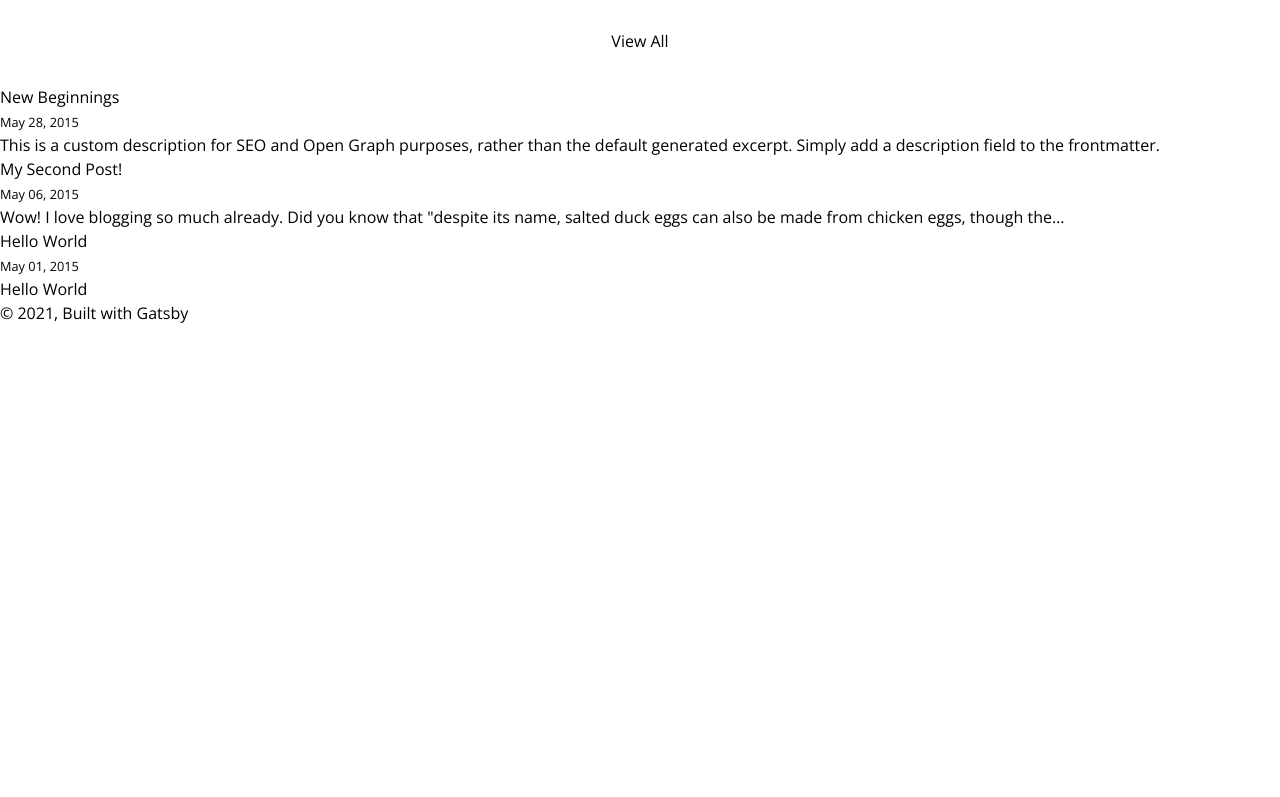
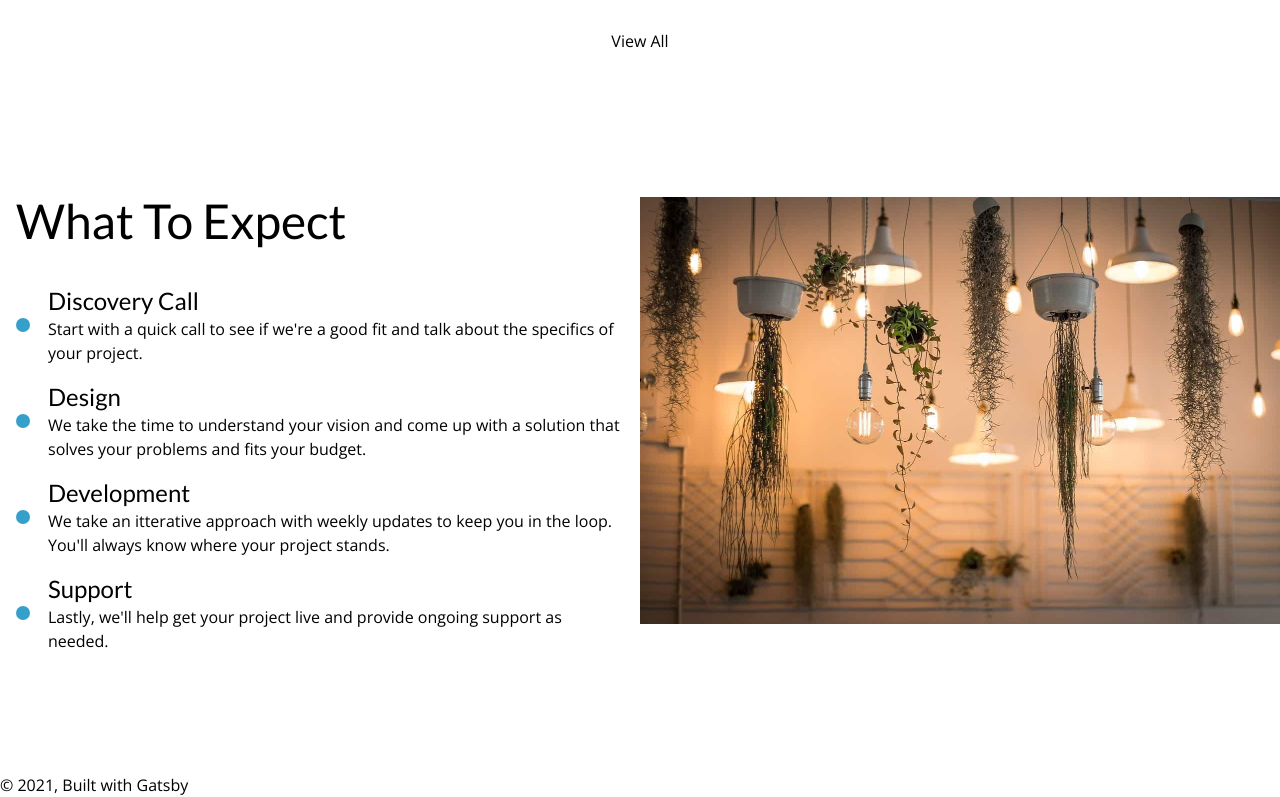
Before and after one commit to TotalWebConnections/total-web-connections, a Gatsby site: page / in a window 1280 px wide. Shown: the part 2265-3062 px from the top of the page. Before the commit the page ends 2590 px from the top, so only its background shows below. Built offline with nearby package versions, Linux system fonts and the light colour scheme; Gatsby itself is replaced by a stand-in of ours.

Commit message:
process section

```diff
--- /dev/null
+++ b/src/components/home/Blog.js
@@ -0,0 +1,13 @@
+import * as React from "react"
+import { Link } from "gatsby"
+
+const Blog = () => {
+
+  return (
+    <div className="text-center py-28 max-w-5xl m-auto px-4 md:px-0">
+      <h3 className="text-5xl pb-8">Recent News</h3>
+    </div>
+  )
+}
+
+export default Blog
--- /dev/null
+++ b/src/components/home/Process.js
@@ -0,0 +1,36 @@
+import * as React from "react"
+import { Link } from "gatsby"
+
+const Process = () => {
+
+  return (
+    <div className="py-28">
+      <div className="grid grid-cols-1 md:grid-cols-2 sm:grid-cols-2">
+        <div className="px-4">
+          <h3 className="text-5xl pb-8">What To Expect</h3>
+          <div className="py-2 pl-8 blueDot relative">
+            <h4 className="text-2xl">Discovery Call</h4>
+            <p>Start with a quick call to see if we're a good fit and talk about the specifics of your project.</p>
+          </div>
+          <div className="py-2 pl-8 blueDot relative">
+            <h4 className="text-2xl">Design</h4>
+            <p>We take the time to understand your vision and come up with a solution that solves your problems and fits your budget.</p>
+          </div>
+          <div className="py-2 pl-8 blueDot relative">
+            <h4 className="text-2xl">Development</h4>
+            <p>We take an itterative approach with weekly updates to keep you in the loop. You'll always know where your project stands.</p>
+          </div>
+          <div className="py-2 pl-8 blueDot relative">
+            <h4 className="text-2xl">Support</h4>
+            <p>Lastly, we'll help get your project live and provide ongoing support as needed.</p>
+          </div>
+        </div>
+        <div>
+          <img src="/images/preview2.jpg" />
+        </div>
+      </div>
+    </div>
+  )
+}
+
+export default Process
--- a/src/components/home/Services.js
+++ b/src/components/home/Services.js
@@ -48,19 +48,19 @@ const Services = () => {
             style={{height: "300px"}}
           >
             <p
-              className="absolute transition-all"
+              className="absolute transition-all min-w-full"
               style={{left: slide === 0 ? "0px" : "100%"}}
             >
               A place for your business to live online. Beautiful, functional sites uniquely designed for your brand.
             </p>
             <p
-              className="absolute transition-all"
+              className="absolute transition-all min-w-full"
               style={{left: slide === 1 ? "0px" : "100%"}}
             >
               For complex functional needs. Database driven and optimize from design to the code to be efficient.
             </p>
             <p
-              className="absolute transition-all"
+              className="absolute transition-all min-w-full"
               style={{left: slide === 2 ? "0px" : "100%"}}
             >
               Dedicated solutions for mobile devices. Custom designed to work on mobile devices.
--- a/src/components/home/Work.js
+++ b/src/components/home/Work.js
@@ -6,7 +6,7 @@ const Work = () => {
 
   return (
     <div>
-      <div className="grid grid-cols-4">
+      <div className="grid grid-cols-2 md:grid-cols-4">
         <div className="relative Home__workItem" style={{backgroundImage: "url('/images/preview.jpg')", backgroundSize: "cover", height: "300px"}}>
           <a href="#">
             <div className="Home__workItem__overlay w-full h-full text-white flex align-center flex-col justify-center text-center">
@@ -20,7 +20,7 @@ const Work = () => {
 
         <div className="relative Home__workItem" style={{backgroundImage: "url('/images/preview2.jpg')", backgroundSize: "cover", height: "300px"}}>
           <a href="#">
-            <div className="Home__workItem__overlay w-full h-full text-white flex align-center flex-col justify-center text-center">
+            <div className="Home__workItem__overlay red w-full h-full text-white flex align-center flex-col justify-center text-center">
               <div className="Home__workItem__content">
                 <h3 className="text-4xl">Project Name</h3>
                 <h4>Type</h4>
@@ -42,7 +42,7 @@ const Work = () => {
 
         <div className="relative Home__workItem" style={{backgroundImage: "url('/images/preview2.jpg')", backgroundSize: "cover", height: "300px"}}>
           <a href="#">
-            <div className="Home__workItem__overlay w-full h-full text-white flex align-center flex-col justify-center text-center">
+            <div className="Home__workItem__overlay red w-full h-full text-white flex align-center flex-col justify-center text-center">
               <div className="Home__workItem__content">
                 <h3 className="text-4xl">Project Name</h3>
                 <h4>Type</h4>
@@ -64,7 +64,7 @@ const Work = () => {
 
         <div className="relative Home__workItem" style={{backgroundImage: "url('/images/preview2.jpg')", backgroundSize: "cover", height: "300px"}}>
           <a href="#">
-            <div className="Home__workItem__overlay w-full h-full text-white flex align-center flex-col justify-center text-center">
+            <div className="Home__workItem__overlay red w-full h-full text-white flex align-center flex-col justify-center text-center">
               <div className="Home__workItem__content">
                 <h3 className="text-4xl">Project Name</h3>
                 <h4>Type</h4>
@@ -86,7 +86,7 @@ const Work = () => {
 
         <div className="relative Home__workItem" style={{backgroundImage: "url('/images/preview2.jpg')", backgroundSize: "cover", height: "300px"}}>
           <a href="#">
-            <div className="Home__workItem__overlay w-full h-full text-white flex align-center flex-col justify-center text-center">
+            <div className="Home__workItem__overlay red w-full h-full text-white flex align-center flex-col justify-center text-center">
               <div className="Home__workItem__content">
                 <h3 className="text-4xl">Project Name</h3>
                 <h4>Type</h4>
--- a/src/pages/index.js
+++ b/src/pages/index.js
@@ -8,6 +8,8 @@ import Seo from "../components/seo"
 import Hero from "../components/home/Hero"
 import Services from "../components/home/Services"
 import Work from "../components/home/Work"
+import Blog from "../components/home/Blog"
+import Process from "../components/home/Process"
 
 const BlogIndex = ({ data, location }) => {
   const siteTitle = data.site.siteMetadata?.title || `Title`
@@ -25,38 +27,7 @@ const BlogIndex = ({ data, location }) => {
       </div>
       <Services />
       <Work />
-      <ol style={{ listStyle: `none` }}>
-        {posts.map(post => {
-          const title = post.frontmatter.title || post.fields.slug
-
-          return (
-            <li key={post.fields.slug}>
-              <article
-                className="post-list-item"
-                itemScope
-                itemType="http://schema.org/Article"
-              >
-                <header>
-                  <h2>
-                    <Link to={post.fields.slug} itemProp="url">
-                      <span itemProp="headline">{title}</span>
-                    </Link>
-                  </h2>
-                  <small>{post.frontmatter.date}</small>
-                </header>
-                <section>
-                  <p
-                    dangerouslySetInnerHTML={{
-                      __html: post.frontmatter.description || post.excerpt,
-                    }}
-                    itemProp="description"
-                  />
-                </section>
-              </article>
-            </li>
-          )
-        })}
-      </ol>
+      <Process />
     </Layout>
   )
 }
--- a/src/styles/home.css
+++ b/src/styles/home.css
@@ -5,6 +5,14 @@
 
 .Home__workItem:hover .Home__workItem__overlay{
   background: rgba(54, 160, 205, 0.8);
+}
+
+.Home__workItem__overlay.red {
+  background: rgba(205, 88, 113, 0.0);
+}
+
+.Home__workItem:hover .Home__workItem__overlay.red{
+  background: rgba(205, 88, 113, 0.8);
 }
 
 
@@ -15,3 +23,16 @@
 .Home__workItem:hover .Home__workItem__content {
   opacity: 1;
 }
+
+
+
+.blueDot:before {
+  position: absolute;
+  content: '';
+  width: 14px;
+  height: 14px;
+  border-radius: 50%;
+  background: #36a0cd;
+  top: calc(50% - 7px);
+  left: 0;
+}
```
